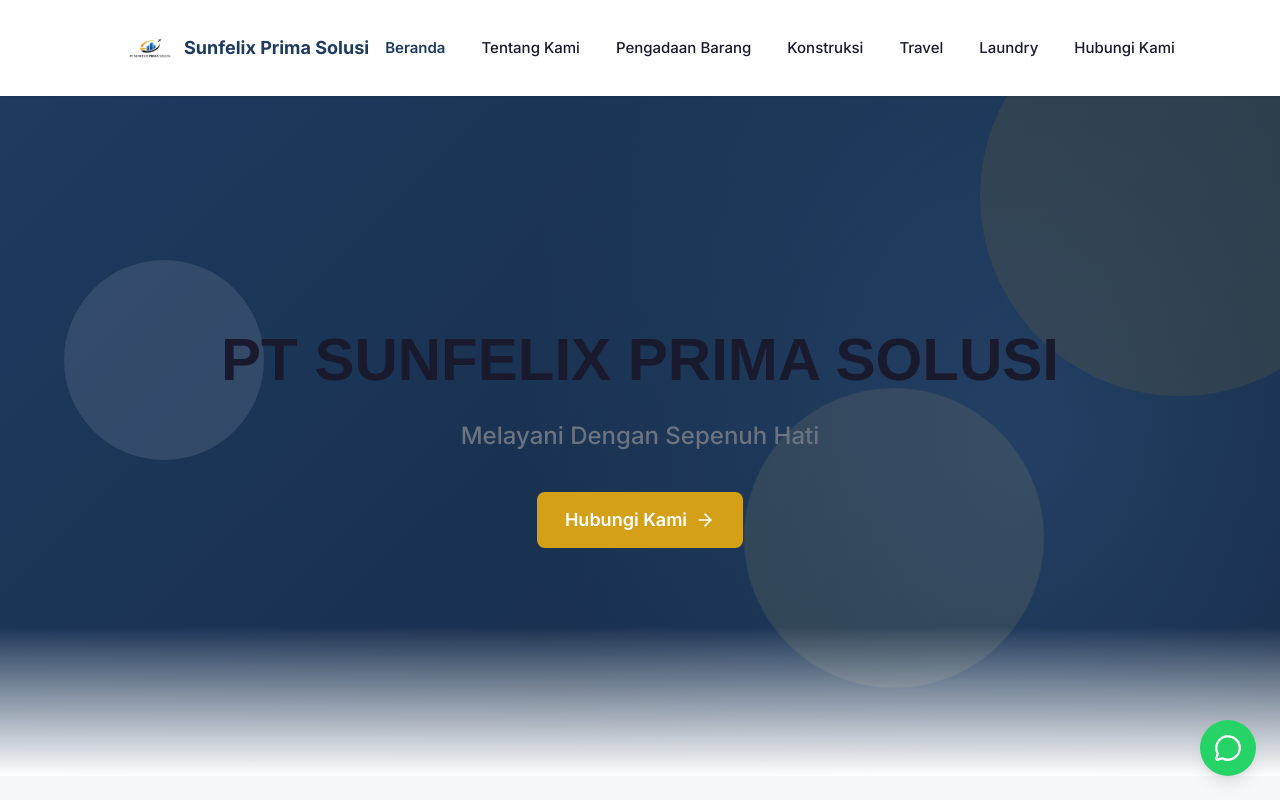
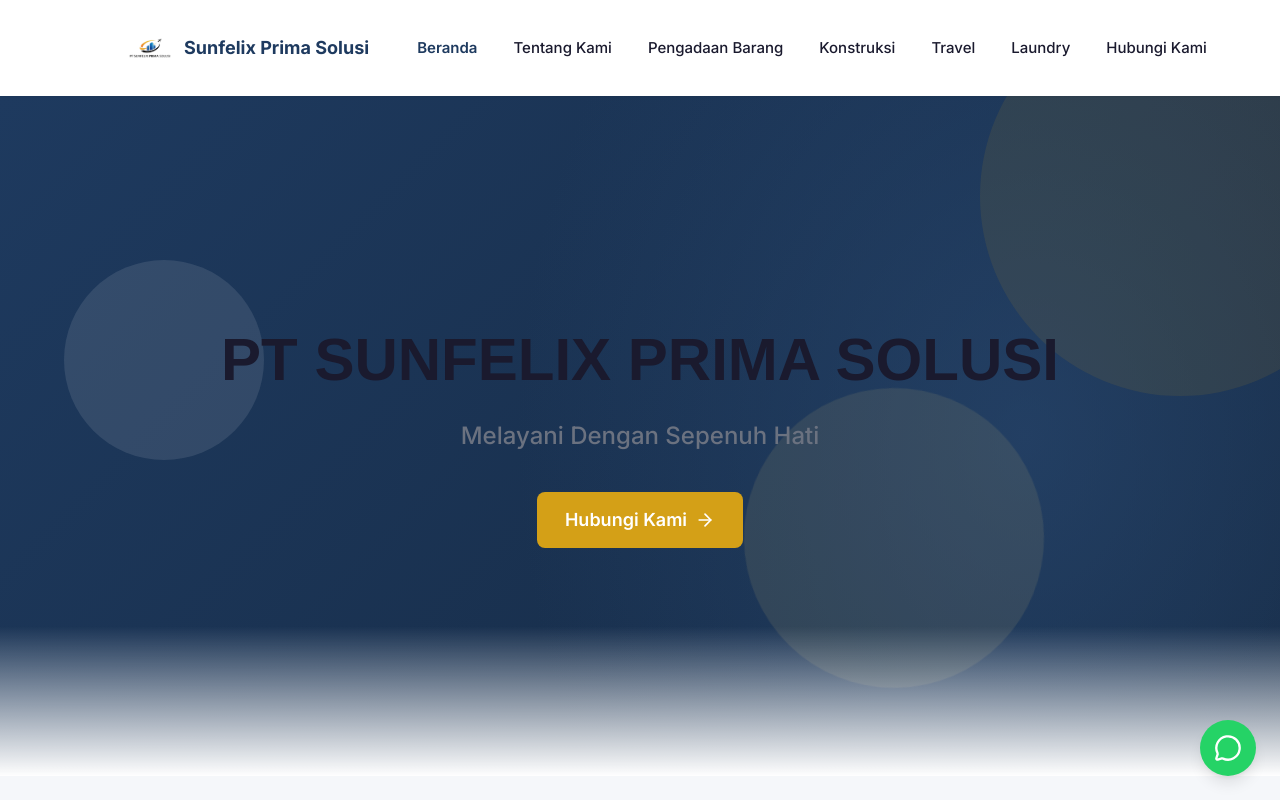
Before and after one commit to imamabdurrahmann/multi-layanan, a Next.js app: page / in a window 1280 px wide. Shown: the top 800 px of the page. Built offline with nearby package versions, Linux system fonts and the light colour scheme.

Commit message:
fix: navbar spacing between logo and menu items
- nav: added gap-4 lg:gap-8 for spacing between logo and nav links
- Link wrapper: added flex-shrink-0 to prevent logo from shrinking

```diff
--- a/src/components/Navbar.tsx
+++ b/src/components/Navbar.tsx
@@ -22,8 +22,8 @@ export default function Navbar() {
 
   return (
     <header className="header">
-      <nav className="max-w-6xl mx-auto px-6 lg:px-16 flex justify-between items-center h-16">
-        <Link href="/" className="flex items-center gap-3">
+      <nav className="max-w-6xl mx-auto px-6 lg:px-16 flex justify-between items-center h-16 gap-4 lg:gap-8">
+        <Link href="/" className="flex items-center gap-3 flex-shrink-0">
           <div className="w-11 h-11 relative">
             <Image
               src="/images/logo.png"
```
